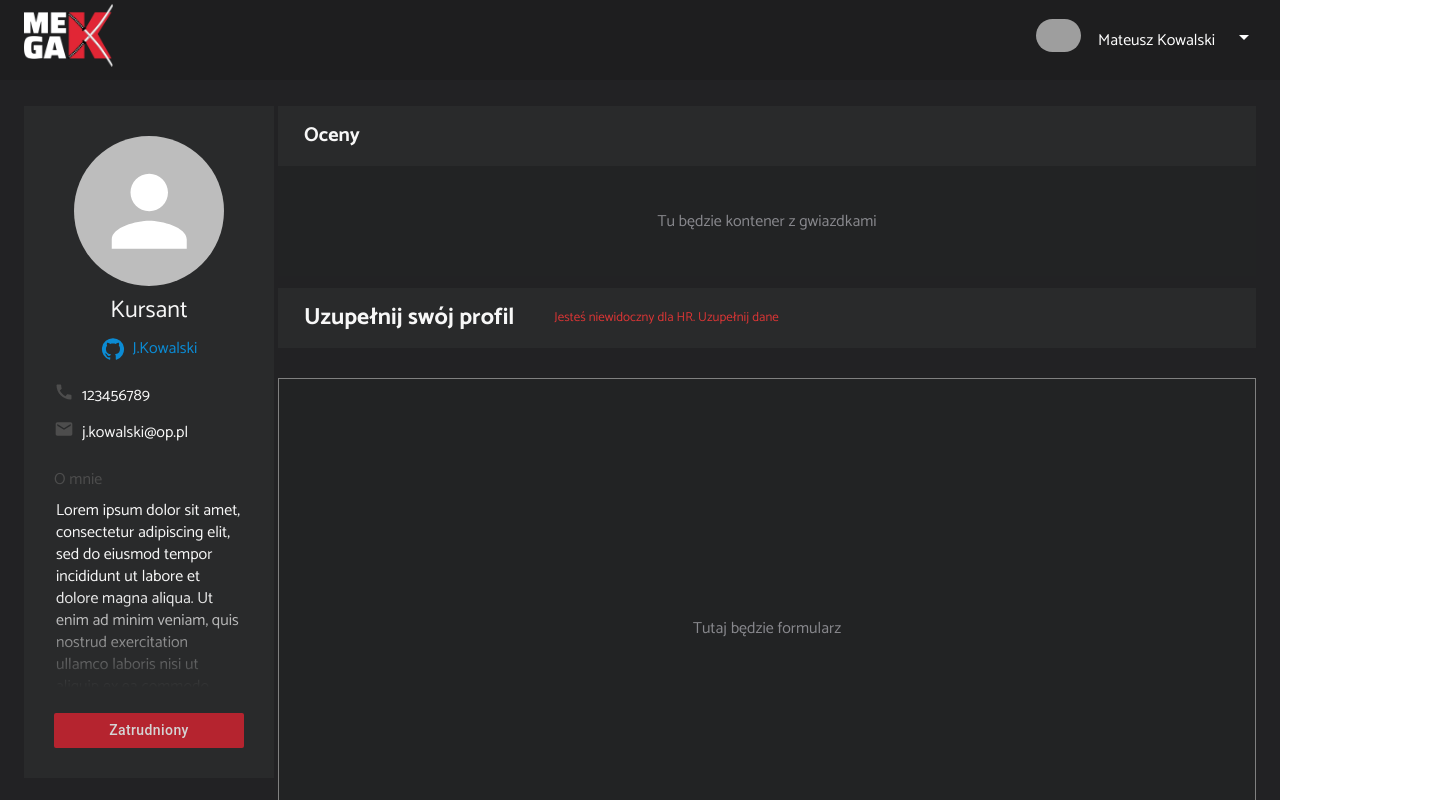
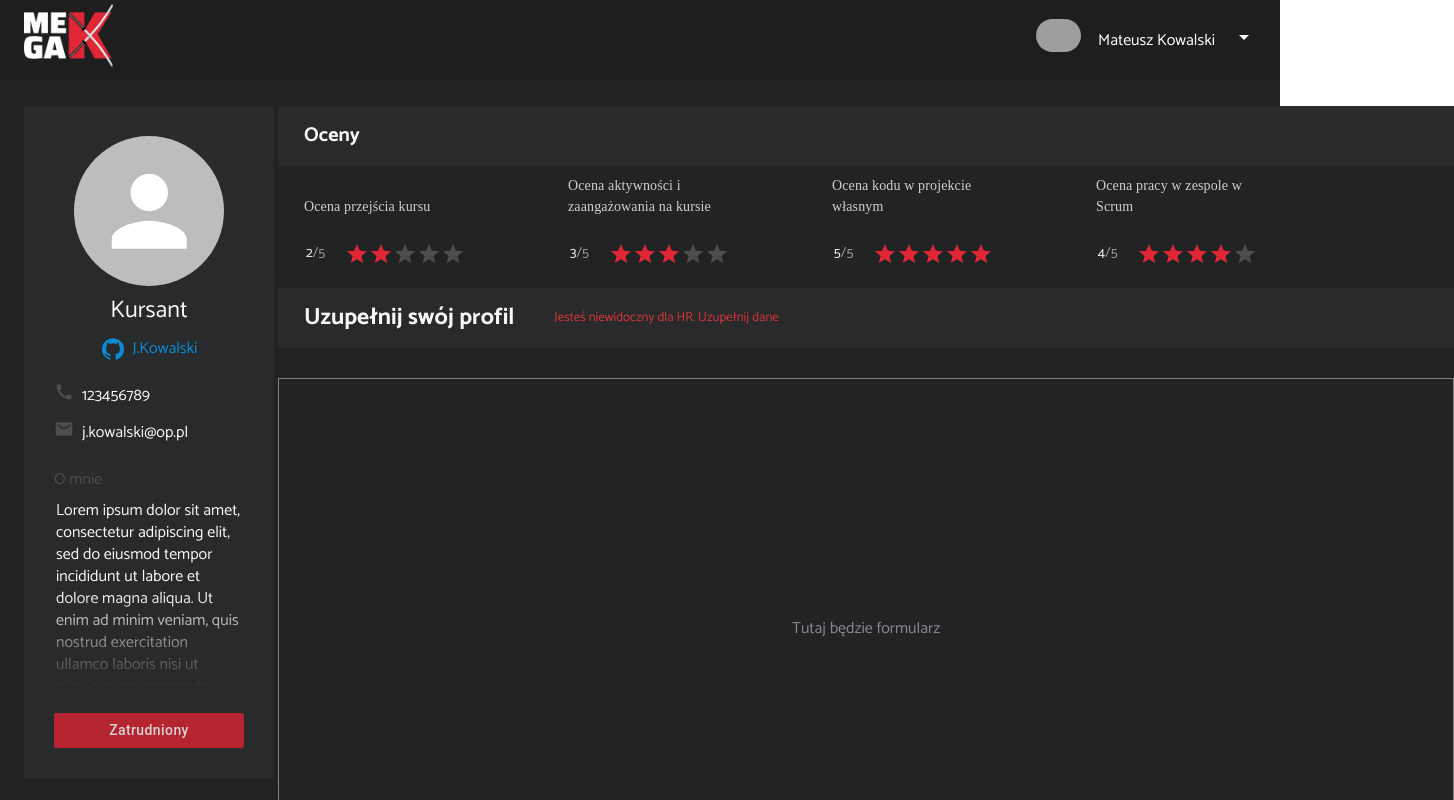
Before and after one commit to patrycja-dev41171/megak-headhunter-6-frontend, a React (Create React App) app: page /student in a window 1280 px wide. Shown: the top 800 px of the page, 1454 px wide, since content can reach past the window. Built offline with nearby package versions, Linux system fonts and the light colour scheme; grey boxes are pictures that could not be loaded.

Commit message:
Add StudentGrades component with styles and place it into StudentBox component

```diff
--- a/src/components/StudentBox/StudentBox.tsx
+++ b/src/components/StudentBox/StudentBox.tsx
@@ -1,13 +1,14 @@
-import React from "react"
-import {Header} from "../Header/Header";
-import "./StudentBox.css";
-import {Box, Container} from "@mui/material";
-import {SidebarStudent} from "../Sidebar/Sidebar";
+import React from 'react';
+import { Header } from '../Header/Header';
+import './StudentBox.css';
+import { Box, Container } from '@mui/material';
+import { SidebarStudent } from '../Sidebar/Sidebar';
+import { StudentGrades } from '../StudentGrades/StudentGrades';
 
 export const StudentBox = () => {
   return (
     <>
-            <Header/>
+      <Header />
       <div className="main-container pageWithHeader">
         <Container
           sx={{
@@ -16,31 +17,26 @@ export const StudentBox = () => {
             marginTop: '26px',
             '&.MuiContainer-root': {
               maxWidth: '1430px',
-                        }
+            },
           }}>
           <div className="sidebarBox">
-                        <SidebarStudent email="j.kowalski@op.pl"/>
+            <SidebarStudent email="j.kowalski@op.pl" />
           </div>
           <Box
             sx={{
               backgroundColor: '#222224',
               width: '1176px',
-                        }}
-                    >
+            }}>
             <h3 className="studentView_subtitle">Oceny</h3>
             <div className="studentView_line">
               <div className="studentView_gradesContent displayCenter">
-                                Tu będzie kontener z gwiazdkami
+                <StudentGrades />
               </div>
             </div>
 
             <div className="studentView_subtitle">
               <h3>Uzupełnij swój profil</h3>
-                            <span
-                                className="studentView_subtitleInstruction"
-                            >
-                            Jesteś niewidoczny dla HR. Uzupełnij dane
-                        </span>
+              <span className="studentView_subtitleInstruction">Jesteś niewidoczny dla HR. Uzupełnij dane</span>
             </div>
 
             <div className="studentView_line">
@@ -52,6 +48,5 @@ export const StudentBox = () => {
         </Container>
       </div>
     </>
-
-    )
-}
+  );
+};
--- /dev/null
+++ b/src/components/StudentGrades/StudentGrades.css
@@ -0,0 +1,28 @@
+.student-grades {
+    display: flex;
+    justify-content: space-between;
+    align-items: center;
+    padding-left: 26px;
+    padding-right: 195px;
+    height: 110px;
+    width: 1176px;
+    background-color: #222324;
+}
+.student-grades__item {
+    display: flex;
+    flex-direction: column;
+    justify-content: space-between;
+    width: 163px;
+    height: 90px;
+    color: #CFCFCF;
+}
+.student-grades__typography {
+    display: flex;
+    align-items: flex-end;
+    text-align: left;
+    height: 41px;
+}
+.student-grades__rating {
+    display: flex;
+    justify-content: space-around;
+}
--- /dev/null
+++ b/src/components/StudentGrades/StudentGrades.tsx
@@ -0,0 +1,181 @@
+import * as React from 'react';
+import Rating from '@mui/material/Rating';
+import Box from '@mui/material/Box';
+import StarIcon from '@mui/icons-material/Star';
+import { useState } from 'react';
+import { Typography } from '@mui/material';
+
+import './StudentGrades.css';
+
+interface GradesValues {
+  overallEvaluation: number;
+  engagementEvaluation: number;
+  codeEvaluation: number;
+  teamWorkEvaluation: number;
+}
+
+export const StudentGrades = () => {
+  const labels: { [index: string]: string } = {
+    0: '0',
+    1: '1',
+    2: '2',
+    3: '3',
+    4: '4',
+    5: '5',
+  };
+
+  const [value, setValue] = useState<GradesValues>({
+    overallEvaluation: 2,
+    engagementEvaluation: 3,
+    codeEvaluation: 5,
+    teamWorkEvaluation: 4,
+  });
+
+  //here we have to fetch data from BE to change state
+
+  return (
+    <Box
+      className="student-grades"
+      sx={{
+        fontSize: '14px',
+        fontFamily: 'Catamaran Regular',
+      }}>
+      <div className="student-grades__item">
+        <Typography
+          style={{ fontSize: '14px', fontFamily: 'Catamaran Regular', color: '#CFCFCF' }}
+          component="legend"
+          className="student-grades__typography">
+          Ocena przejścia kursu
+        </Typography>
+        <div className="student-grades__rating">
+          {value.overallEvaluation !== null && (
+            <Box sx={{ mr: 2, color: '#9E9E9E' }}>
+              <span style={{ color: '#F7F7F7' }}>{labels[value.overallEvaluation]}</span>
+              /5
+            </Box>
+          )}
+          <Rating
+            name="overall-evaluation"
+            value={value.overallEvaluation}
+            readOnly
+            emptyIcon={
+              <StarIcon
+                style={{ color: '#4D4D4D' }}
+                fontSize="inherit"
+              />
+            }
+            icon={
+              <StarIcon
+                style={{ color: '#E02735' }}
+                fontSize="inherit"
+              />
+            }
+          />
+        </div>
+      </div>
+
+      <div className="student-grades__item">
+        <Typography
+          style={{ fontSize: '14px', fontFamily: 'Catamaran Regular' }}
+          component="legend"
+          className="student-grades__typography">
+          Ocena aktywności i zaangażowania na kursie
+        </Typography>
+        <div className="student-grades__rating">
+          {value.engagementEvaluation !== null && (
+            <Box sx={{ mr: 2, color: '#9E9E9E' }}>
+              <span style={{ color: '#F7F7F7' }}>{labels[value.engagementEvaluation]}</span>
+              /5
+            </Box>
+          )}
+
+          <Rating
+            name="engagement-evaluation"
+            value={value.engagementEvaluation}
+            readOnly
+            emptyIcon={
+              <StarIcon
+                style={{ color: '#4D4D4D' }}
+                fontSize="inherit"
+              />
+            }
+            icon={
+              <StarIcon
+                style={{ color: '#E02735' }}
+                fontSize="inherit"
+              />
+            }
+          />
+        </div>
+      </div>
+
+      <div className="student-grades__item">
+        <Typography
+          style={{ fontSize: '14px', fontFamily: 'Catamaran Regular' }}
+          component="legend"
+          className="student-grades__typography">
+          Ocena kodu w projekcie własnym
+        </Typography>
+        <div className="student-grades__rating">
+          {value.codeEvaluation !== null && (
+            <Box sx={{ mr: 2, color: '#9E9E9E' }}>
+              <span style={{ color: '#F7F7F7' }}>{labels[value.codeEvaluation]}</span>
+              /5
+            </Box>
+          )}
+          <Rating
+            name="code-evaluation"
+            value={value.codeEvaluation}
+            readOnly
+            emptyIcon={
+              <StarIcon
+                style={{ color: '#4D4D4D' }}
+                fontSize="inherit"
+              />
+            }
+            icon={
+              <StarIcon
+                style={{ color: '#E02735' }}
+                fontSize="inherit"
+              />
+            }
+          />
+        </div>
+      </div>
+
+      <div className="student-grades__item">
+        <Typography
+          style={{ fontSize: '14px', fontFamily: 'Catamaran Regular' }}
+          component="legend"
+          className="student-grades__typography">
+          Ocena pracy w zespole w Scrum
+        </Typography>
+        <div className="student-grades__rating">
+          {value.teamWorkEvaluation !== null && (
+            <Box sx={{ mr: 2, color: '#9E9E9E' }}>
+              <span style={{ color: '#F7F7F7' }}>{labels[value.teamWorkEvaluation]}</span>
+              /5
+            </Box>
+          )}
+          <Rating
+            name="team-work-evaluation"
+            value={value.teamWorkEvaluation}
+            readOnly
+            emptyIcon={
+              <StarIcon
+                style={{ color: '#4D4D4D' }}
+                fontSize="inherit"
+              />
+            }
+            icon={
+              <StarIcon
+                style={{ color: '#E02735' }}
+                fontSize="inherit"
+              />
+            }
+          />
+        </div>
+      </div>
+    </Box>
+  );
+};
```
Also changed, not shown: src/App.tsx (+22 -22 lines). Lines whose indentation alone changed are shown as unchanged.
